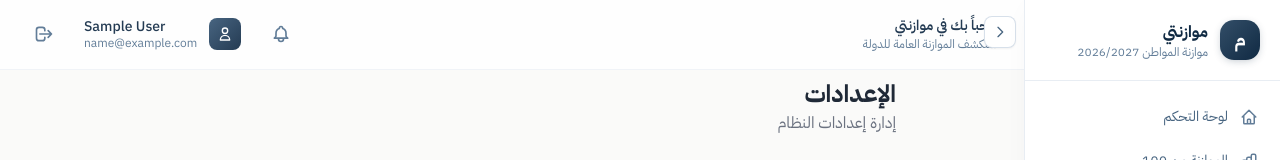
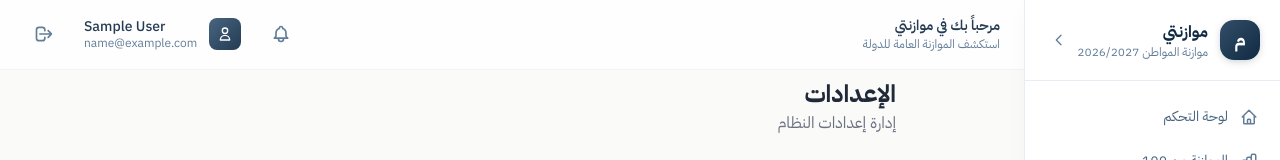
Before and after one commit to Yomna-Mohamed2802/mawaznety, a React (Vite) app: page /settings in a window 1280 px wide. Shown: the top 160 px of the page. Built offline with nearby package versions, Linux system fonts and the light colour scheme; sample sign-in values are in the browser's storage.

Commit message:
fix: sidebar collapse toggle — button inside sidebar, always visible
- Toggle button moved inside sidebar header (always visible)
- Chevron rotates to indicate expand/collapse direction
- Simplified CSS (removed fixed positioning hack)

```diff
--- a/src/components/layout/Sidebar.jsx
+++ b/src/components/layout/Sidebar.jsx
@@ -8,7 +8,7 @@ import {
   HiOutlineCog,
   HiOutlineX,
   HiOutlineDocumentText,
-  HiOutlineChevronRight,
+  HiOutlineChevronLeft,
 } from 'react-icons/hi';
 
 const menuItems = [
@@ -40,29 +40,16 @@ const Sidebar = ({ isOpen, onClose, collapsed, onToggleCollapse }) => {
         )}
       </AnimatePresence>
 
-      {/* Desktop collapse toggle */}
-      <button
-        onClick={onToggleCollapse}
-        className="hidden lg:flex fixed top-4 z-50 items-center justify-center w-8 h-8 rounded-lg bg-white border border-primary-200/60 hover:bg-primary-50 transition-colors shadow-sm"
-        style={{ right: collapsed ? '0.5rem' : '16.5rem' }}
-        aria-label={collapsed ? 'توسيع القائمة' : 'طي القائمة'}
+      {/* Sidebar */}
+      <aside
+        className={`fixed right-0 top-0 h-full bg-white border-l border-primary-100/60 z-50 lg:translate-x-0 flex flex-col transition-all duration-300 ease-in-out ${
+          isOpen ? 'translate-x-0' : 'translate-x-full lg:translate-x-0'
+        } ${collapsed ? 'lg:w-[4.5rem]' : 'lg:w-64'}`}
+        style={{ boxShadow: '0 0 30px -10px rgb(16 42 67 / 0.06)' }}
       >
-        <HiOutlineChevronRight className={`w-4 h-4 text-primary-600 transition-transform duration-200 ${collapsed ? 'rotate-180' : ''}`} />
-      </button>
-
-      {/* Sidebar */}
-      <motion.aside
-        initial={false}
-        animate={{
-          x: isOpen ? 0 : '100%',
-        }}
-        transition={{ type: 'spring', stiffness: 350, damping: 35 }}
-        className={`fixed right-0 top-0 h-full bg-white border-l border-primary-100/60 z-50 lg:translate-x-0 flex flex-col transition-all duration-300 ${collapsed ? 'lg:w-16' : 'lg:w-64'}`}
-        style={{ transform: isOpen ? 'translateX(0)' : 'translateX(100%)', width: collapsed ? undefined : undefined, boxShadow: '0 0 30px -10px rgb(16 42 67 / 0.06)' }}
-      >
-        {/* Logo */}
-        <div className={`border-b border-primary-100/60 flex items-center ${collapsed ? 'px-2 py-4 justify-center' : 'px-5 py-5 justify-between'}`}>
-          <div className="flex items-center gap-3">
+        {/* Logo + Toggle */}
+        <div className={`border-b border-primary-100/60 flex items-center ${collapsed ? 'px-2 py-4 flex-col gap-2' : 'px-5 py-5 justify-between'}`}>
+          <div className={`flex items-center ${collapsed ? 'justify-center' : 'gap-3'}`}>
             <div className="w-10 h-10 bg-gradient-to-br from-primary-700 to-primary-900 rounded-xl flex items-center justify-center flex-shrink-0" style={{ boxShadow: '0 2px 8px -2px rgb(16 42 67 / 0.3)' }}>
               <span className="text-white font-bold text-lg">م</span>
             </div>
@@ -73,14 +60,25 @@ const Sidebar = ({ isOpen, onClose, collapsed, onToggleCollapse }) => {
               </div>
             )}
           </div>
-          {!collapsed && (
+
+          {/* Toggle + Close buttons */}
+          <div className={`flex items-center ${collapsed ? 'flex-col gap-1' : 'gap-1'}`}>
+            {/* Desktop toggle */}
+            <button
+              onClick={onToggleCollapse}
+              className="hidden lg:flex p-1.5 rounded-lg hover:bg-primary-100 transition-colors"
+              title={collapsed ? 'توسيع القائمة' : 'طي القائمة'}
+            >
+              <HiOutlineChevronLeft className={`w-4 h-4 text-primary-500 transition-transform duration-200 ${collapsed ? 'rotate-180' : ''}`} />
+            </button>
+            {/* Mobile close */}
             <button
               onClick={onClose}
-              className="lg:hidden p-1.5 rounded-lg hover:bg-primary-50 transition-colors"
+              className="lg:hidden p-1.5 rounded-lg hover:bg-primary-100 transition-colors"
             >
               <HiOutlineX className="w-4 h-4 text-primary-500" />
             </button>
-          )}
+          </div>
         </div>
 
         {/* Navigation */}
@@ -95,7 +93,7 @@ const Sidebar = ({ isOpen, onClose, collapsed, onToggleCollapse }) => {
                     to={item.path}
                     title={collapsed ? item.label : undefined}
                     className={`relative flex items-center gap-3 rounded-xl transition-all duration-200 text-sm ${
-                      collapsed ? 'px-3 py-2.5 justify-center' : 'px-3.5 py-2.5'
+                      collapsed ? 'px-0 py-2.5 justify-center' : 'px-3.5 py-2.5'
                     } ${
                       isActive
                         ? 'bg-primary-800 text-white font-semibold'
@@ -123,7 +121,7 @@ const Sidebar = ({ isOpen, onClose, collapsed, onToggleCollapse }) => {
             </div>
           </div>
         )}
-      </motion.aside>
+      </aside>
     </>
   );
 };
```
